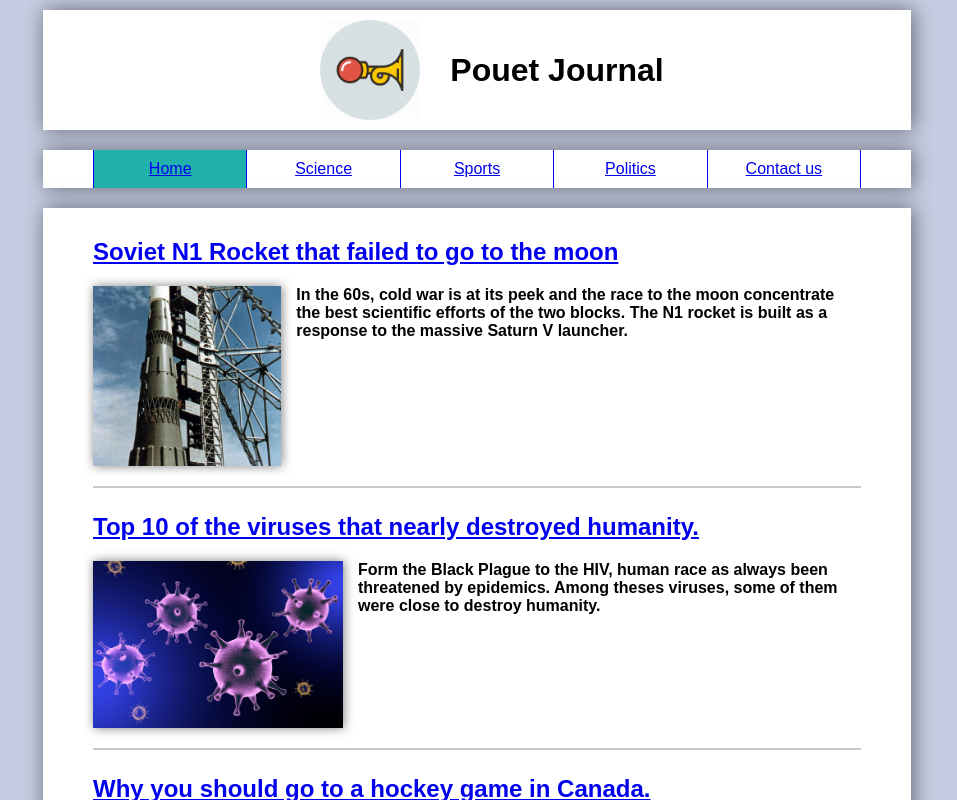
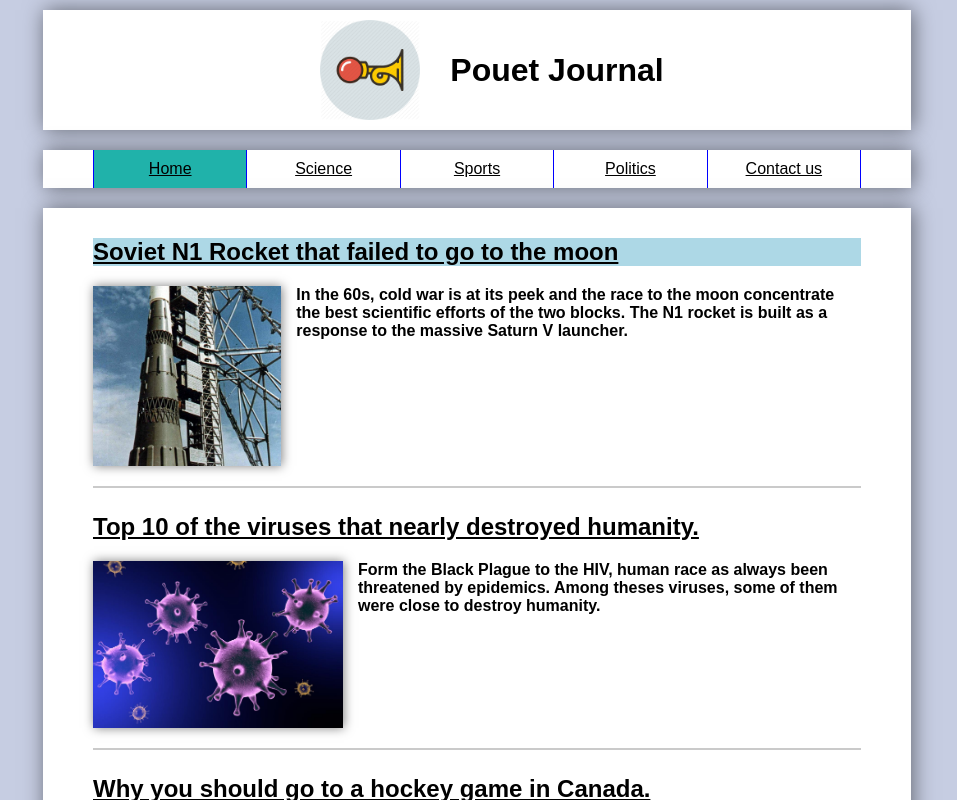
Before and after one commit to OrangeDuck91/ng-pouet-journal, an Angular app: page /home in a window 1280 px wide. In both pictures the pointer is over the element "Soviet N1 Rocket that failed to go to the moon". Shown: the top 800 px of the page, without its empty margins (163-1120 px from the left). Built offline with nearby package versions, Linux system fonts and the light colour scheme.

Commit message:
color on focus and hover on list item

```diff
--- a/src/app/common/component/article-list-item/article-list-item.component.scss
+++ b/src/app/common/component/article-list-item/article-list-item.component.scss
@@ -1,4 +1,8 @@
 
+h2:hover,
+a:focus{
+  background-color: lightblue;
+}
 .article-item-body{
 
   cursor: pointer;
--- a/src/app/common/component/top-nav-bar/top-nav-bar.component.scss
+++ b/src/app/common/component/top-nav-bar/top-nav-bar.component.scss
@@ -78,7 +78,7 @@ a.active-menu{
     cursor: pointer;
   }
 
-  #toogle-nav:hover{
+  #toogle-nav:hover,#toogle-nav:focus{
     background-color: lightblue;
   }
 }
--- a/src/styles.scss
+++ b/src/styles.scss
@@ -4,6 +4,10 @@ body{
   padding : 0;
   background-color: #c6cde2;
   font-family: Arial, Helvetica, sans-serif;
+}
+
+a{
+  color: black;
 }
 
 .visualyHidden{
```
